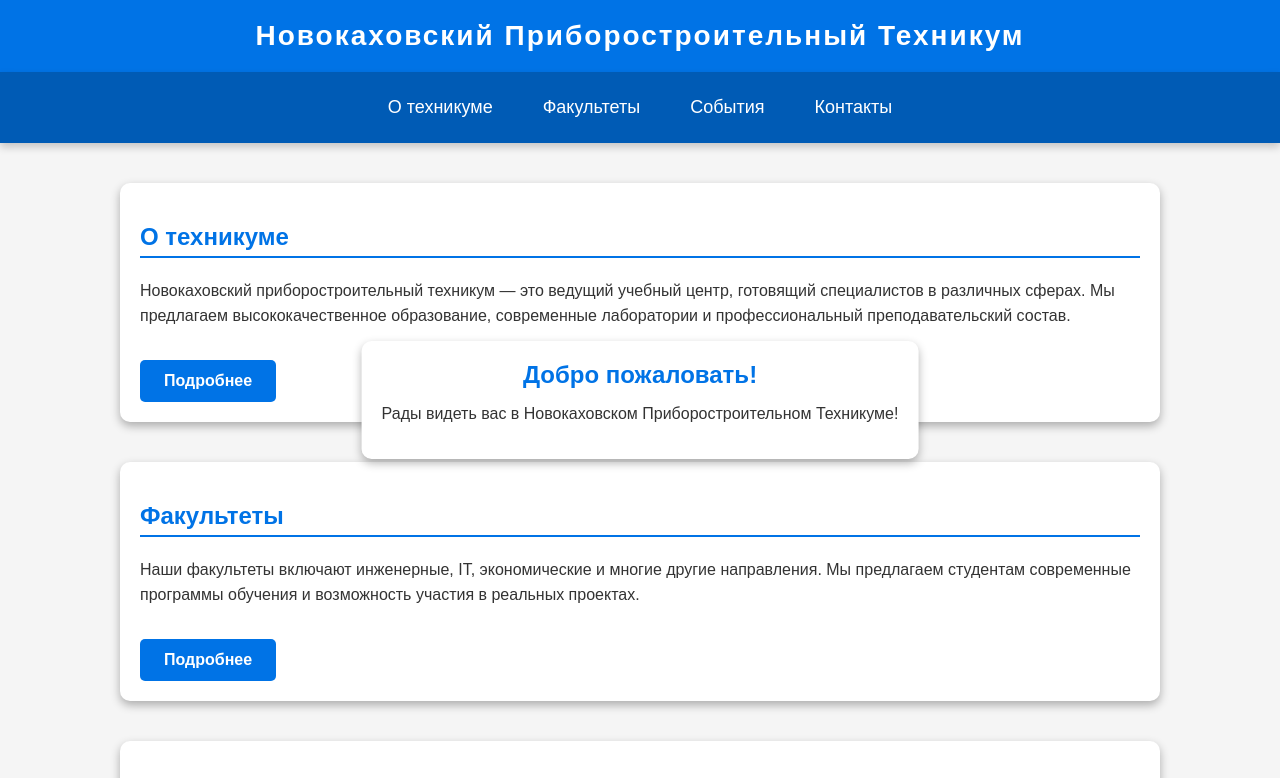
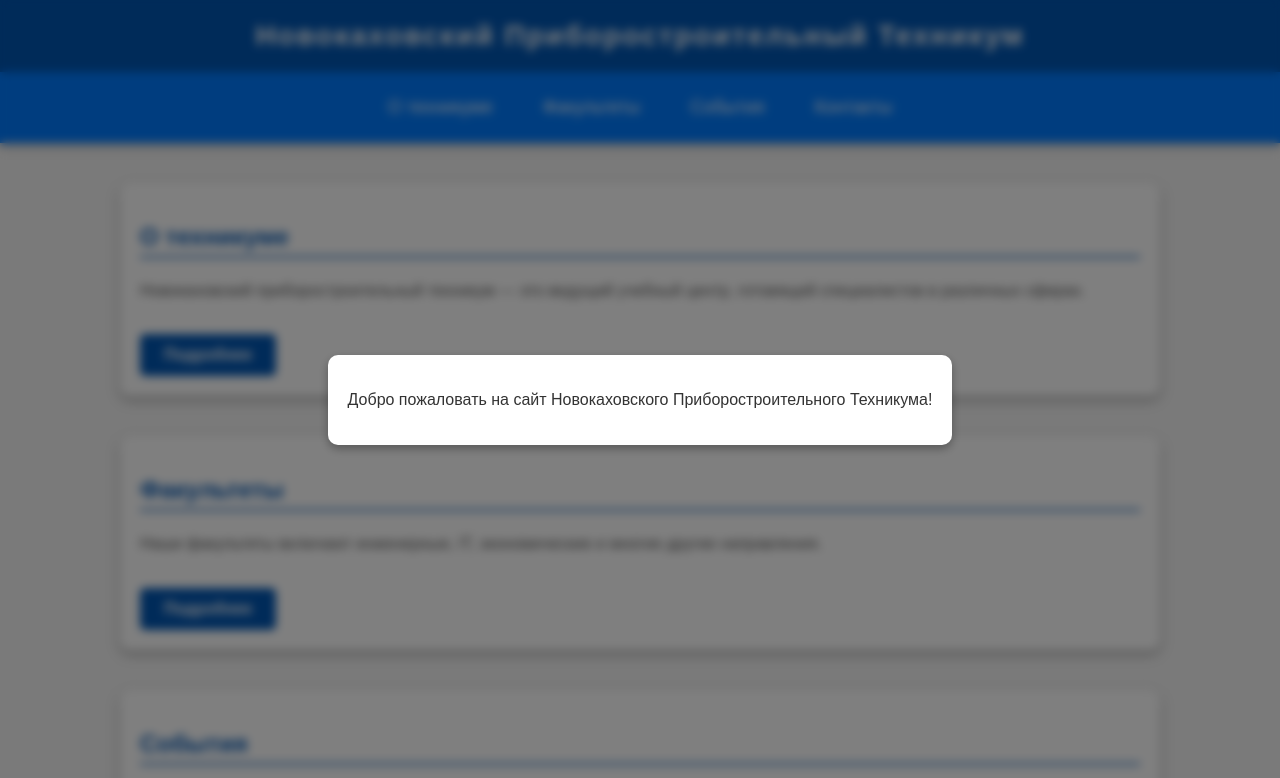
Before and after one commit to pashka1233212233/test, a plain HTML site: page index.html in a window 1280 px wide. Shown: the top 778 px of the page. Drawn offline with Linux system fonts and the light colour scheme.

Commit message:
Update index.html

```diff
--- a/index.html
+++ b/index.html
@@ -7,14 +7,14 @@
     <style>
         body {
             font-family: Arial, sans-serif;
-            background-color: #f5f5f5;
+            background-color: #f4f4f4;
             color: #333;
             margin: 0;
             padding: 0;
         }
         header {
-            background-color: #0073e6;
-            color: white;
+            background-color: #0056b3;
+            color: #fff;
             padding: 20px;
             text-align: center;
             font-size: 28px;
@@ -27,89 +27,81 @@
             justify-content: center;
             gap: 20px;
             padding: 15px;
-            background-color: #005bb5;
+            background-color: #007bff;
             box-shadow: 0 4px 8px rgba(0, 0, 0, 0.2);
         }
         nav a {
-            color: white;
+            color: #fff;
             text-decoration: none;
             font-size: 18px;
             padding: 10px 15px;
             transition: 0.3s;
         }
         nav a:hover {
-            background-color: #004494;
+            background-color: #0056b3;
             border-radius: 5px;
         }
         .container {
             max-width: 1000px;
             margin: 40px auto;
             padding: 20px;
-            background-color: white;
+            background-color: #fff;
             border-radius: 10px;
             box-shadow: 0 4px 10px rgba(0, 0, 0, 0.3);
         }
         .container h2 {
-            color: #0073e6;
-            border-bottom: 2px solid #0073e6;
+            color: #0056b3;
+            border-bottom: 2px solid #0056b3;
             padding-bottom: 5px;
         }
         .container p {
             line-height: 1.6;
-            color: #333;
+            color: #555;
         }
         .button {
             display: inline-block;
             padding: 12px 24px;
             margin-top: 15px;
-            background-color: #0073e6;
-            color: white;
+            background-color: #0056b3;
+            color: #fff;
             text-decoration: none;
             font-weight: bold;
             border-radius: 5px;
             transition: 0.3s;
         }
         .button:hover {
-            background-color: #005bb5;
+            background-color: #003f7f;
         }
-        .welcome-banner {
+        /* Стили для уведомления */
+        .overlay {
             position: fixed;
-            top: 50%;
-            left: 50%;
-            transform: translate(-50%, -50%);
-            background-color: white;
+            top: 0;
+            left: 0;
+            width: 100%;
+            height: 100%;
+            background: rgba(0, 0, 0, 0.5);
+            backdrop-filter: blur(5px);
+            display: flex;
+            align-items: center;
+            justify-content: center;
+            opacity: 0;
+            visibility: hidden;
+            transition: opacity 0.3s ease, visibility 0.3s ease;
+        }
+        .overlay.active {
+            opacity: 1;
+            visibility: visible;
+        }
+        .notification {
+            background: #fff;
             padding: 20px;
+            border-radius: 10px;
             box-shadow: 0 4px 10px rgba(0, 0, 0, 0.3);
-            border-radius: 10px;
             text-align: center;
-            z-index: 1000;
-            display: none;
-        }
-        .welcome-banner h2 {
-            margin: 0 0 10px;
-            color: #0073e6;
         }
     </style>
-    <script>
-        document.addEventListener("DOMContentLoaded", function () {
-            if (!sessionStorage.getItem("welcomeShown")) {
-                document.getElementById("welcome-banner").style.display = "block";
-                sessionStorage.setItem("welcomeShown", "true");
-            }
-        });
-        document.addEventListener("click", function (event) {
-            let banner = document.getElementById("welcome-banner");
-            if (banner.style.display === "block" && !banner.contains(event.target)) {
-                banner.style.display = "none";
-            }
-        });
-    </script>
 </head>
 <body>
-    <div id="welcome-banner" class="welcome-banner">
-        <h2>Добро пожаловать!</h2>
-        <p>Рады видеть вас в Новокаховском Приборостроительном Техникуме!</p>
-    </div>
     <header>Новокаховский Приборостроительный Техникум</header>
     <nav>
         <a href="#about">О техникуме</a>
@@ -119,17 +111,17 @@
     </nav>
     <div class="container" id="about">
         <h2>О техникуме</h2>
-        <p>Новокаховский приборостроительный техникум — это ведущий учебный центр, готовящий специалистов в различных сферах. Мы предлагаем высококачественное образование, современные лаборатории и профессиональный преподавательский состав.</p>
+        <p>Новокаховский приборостроительный техникум — это ведущий учебный центр, готовящий специалистов в различных сферах.</p>
         <a href="#" class="button">Подробнее</a>
     </div>
     <div class="container" id="departments">
         <h2>Факультеты</h2>
-        <p>Наши факультеты включают инженерные, IT, экономические и многие другие направления. Мы предлагаем студентам современные программы обучения и возможность участия в реальных проектах.</p>
+        <p>Наши факультеты включают инженерные, IT, экономические и многие другие направления.</p>
         <a href="#" class="button">Подробнее</a>
     </div>
     <div class="container" id="events">
         <h2>События</h2>
-        <p>Следите за последними мероприятиями, конференциями и достижениями студентов. В нашем техникуме регулярно проводятся образовательные выставки, научные конференции и спортивные мероприятия.</p>
+        <p>Следите за последними мероприятиями, конференциями и достижениями студентов.</p>
         <a href="#" class="button">Подробнее</a>
     </div>
     <div class="container" id="contacts">
@@ -138,5 +130,24 @@
         <p>Телефон: +380 (XX) XXX-XX-XX</p>
         <a href="#" class="button">Связаться</a>
     </div>
+    <div class="overlay" id="overlay">
+        <div class="notification">
+            <p>Добро пожаловать на сайт Новокаховского Приборостроительного Техникума!</p>
+        </div>
+    </div>
+    <script>
+        document.addEventListener("DOMContentLoaded", function () {
+            const overlay = document.getElementById("overlay");
+            if (!sessionStorage.getItem("welcomeShown")) {
+                overlay.classList.add("active");
+                sessionStorage.setItem("welcomeShown", "true");
+            }
+            overlay.addEventListener("click", function (event) {
+                if (event.target === overlay) {
+                    overlay.classList.remove("active");
+                }
+            });
+        });
+    </script>
 </body>
 </html>
```
